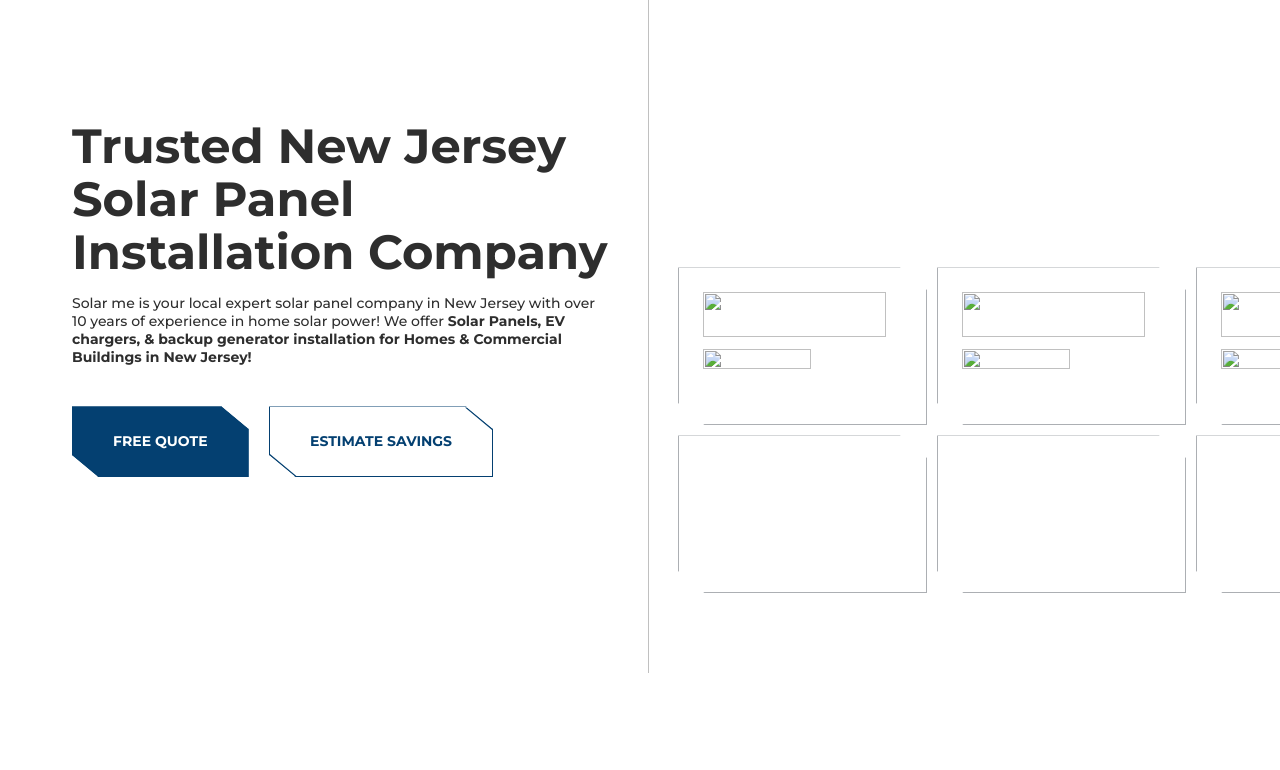
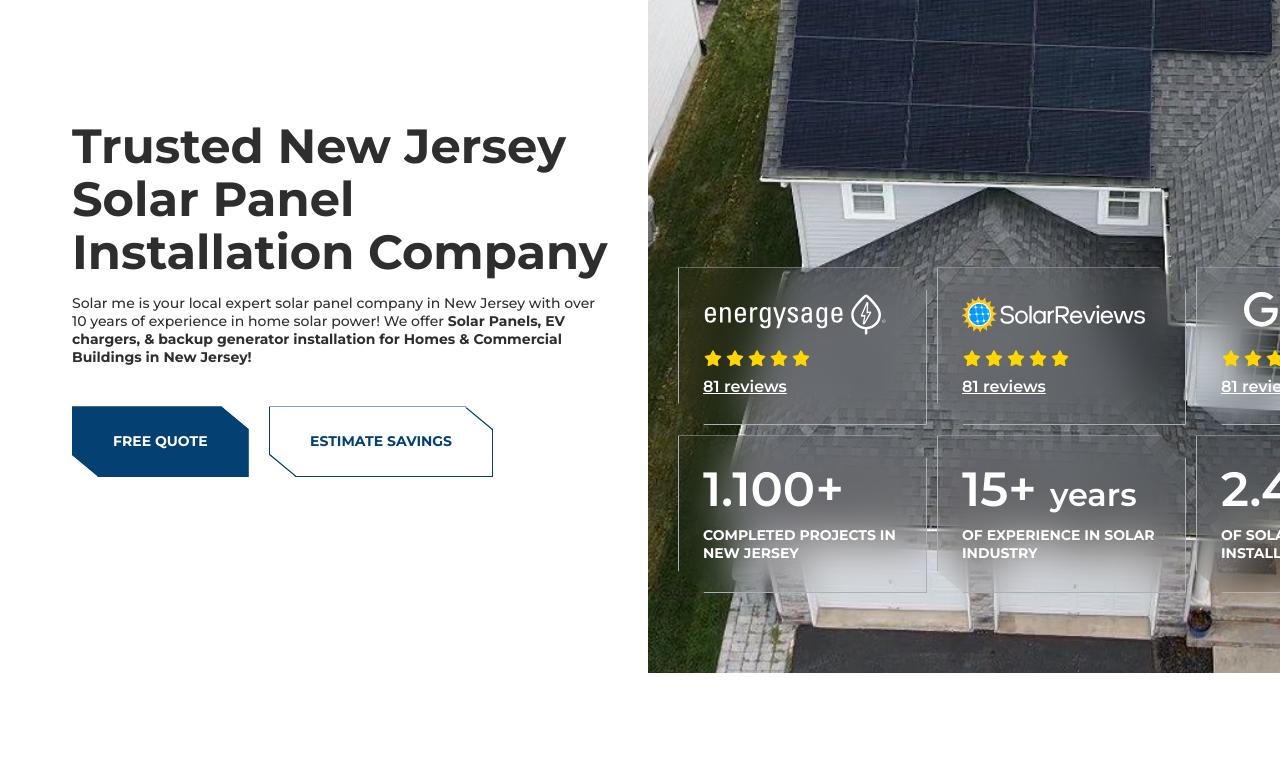
Before and after one commit to imshmell/potential-octo-engine, a plain HTML site: page index.html in a window 1280 px wide. Shown: the top 770 px of the page. Drawn offline with Linux system fonts and the light colour scheme.

Commit message:
Update index.html

```diff
--- a/index.html
+++ b/index.html
@@ -34,16 +34,16 @@
         </div>
         <div class="hero__cards-block">
             <div class="hero__image-block">
-                <img class="hero__image" src="../Solar_Me/img/hero__image.jpg" alt="">
+                <img class="hero__image" src="img/hero__image.jpg" alt="">
             </div>
             <ul class="hero__cards-list">
                 <li class="hero__cards-list-item">
                     <a href="#">
                         <div class="hero__card-img-block">
-                            <img class="hero__card-img" src="../Solar_Me/img/energysage.svg" alt="">
+                            <img class="hero__card-img" src="img/energysage.svg" alt="">
                         </div>
                         <div class="hero__card-stars-block">
-                            <img class="hero__card-stars-img" src="../Solar_Me/img/stars.svg" alt="">
+                            <img class="hero__card-stars-img" src="img/stars.svg" alt="">
                         </div>
                         81 reviews
                     </a>
@@ -51,10 +51,10 @@
                 <li class="hero__cards-list-item">
                     <a href="#">
                         <div class="hero__card-img-block">
-                            <img class="hero__card-img" src="../Solar_Me/img/sorlarreviews.svg" alt="">
+                            <img class="hero__card-img" src="img/sorlarreviews.svg" alt="">
                         </div>
                         <div class="hero__card-stars-block">
-                            <img class="hero__card-stars-img" src="../Solar_Me/img/stars.svg" alt="">
+                            <img class="hero__card-stars-img" src="img/stars.svg" alt="">
                         </div>
                         81 reviews
                     </a>
@@ -62,10 +62,10 @@
                 <li class="hero__cards-list-item">
                     <a href="#">
                         <div class="hero__card-img-block">
-                            <img src="../Solar_Me/img/google.svg" alt="">
+                            <img src="img/google.svg" alt="">
                         </div>
                         <div class="hero__card-stars-block">
-                            <img src="../Solar_Me/img/stars.svg" alt="">
+                            <img src="img/stars.svg" alt="">
                         </div>
                         81 reviews
                     </a>
@@ -121,7 +121,7 @@
         </div>
 
         <div class="contact__map">
-            <img class="contact__map_img" src="../Solar_Me/img/map.png" alt="">
+            <img class="contact__map_img" src="img/map.png" alt="">
         </div>
 
     </div>
```
